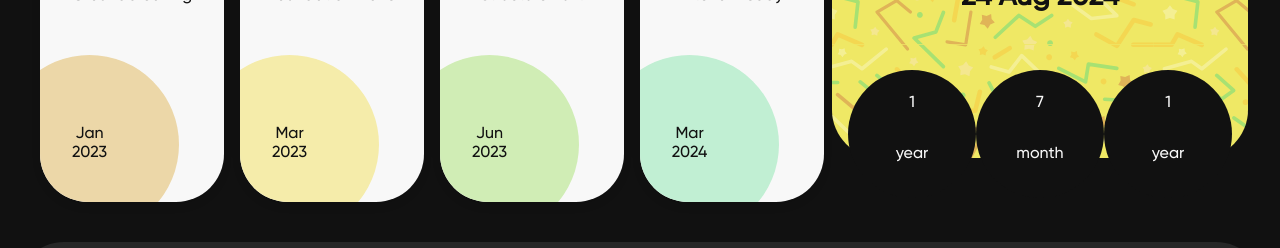
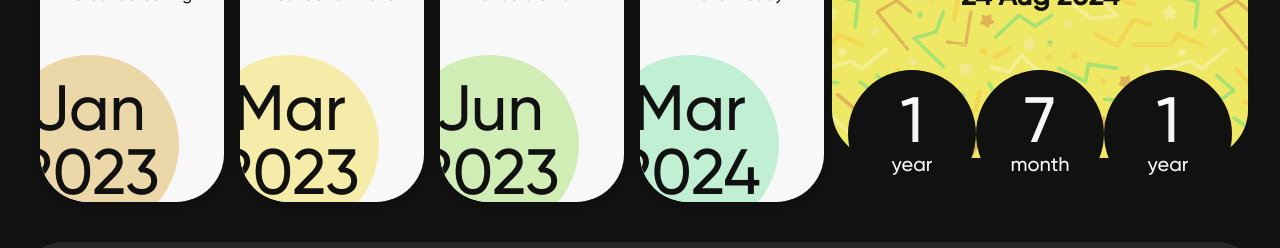
Before and after one commit to alirezashon/sanglas, a Next.js app: page / in a window 1280 px wide. Shown: the part 918-1166 px from the top of the page. Built offline with nearby package versions, Linux system fonts and the light colour scheme.

Commit message:
solve circle date font issue

```diff
--- a/src/components/TimeLine/DayCounter/index.module.scss
+++ b/src/components/TimeLine/DayCounter/index.module.scss
@@ -49,16 +49,20 @@
   height: 14vh;
   display: flex;
   flex-direction: column;
+  justify-content: center;
   align-items: center;
   border-radius: 30vh;
   padding: 1vh;
   color: $gray-15;
   background-color: $gray-90;
 }
-// .remainingValues {
-//   font-size: 64px;
-//   line-height:0;
-// }
-// .remainingLabels {
-//   font-size: 20px;
-// }
+.remainingValues {
+  font-size: 64px;
+  margin: 0;
+  line-height: 1;
+}
+.remainingLabels {
+  line-height: 1;
+  margin: 0;
+  font-size: 20px;
+}
--- a/src/components/TimeLine/index.module.scss
+++ b/src/components/TimeLine/index.module.scss
@@ -48,6 +48,11 @@
 .fourthCircleDate {
   background-color: $blue;
 }
+.month,.year{
+  font-size: 64px;
+  line-height: 1;
+  margin: 0;
+}
 .daycounterBox{
   width: 40%;
   height: 100%;
--- /dev/null
+++ b/t.html
@@ -0,0 +1,5 @@
+<abbr title="Hypertext Markup Language">HTML</abbr>
+<aside>
+  <h3>نکته مهم</h3>
+  <p>این بخش شامل محتوای جانبی است...</p>
+</aside>
```
